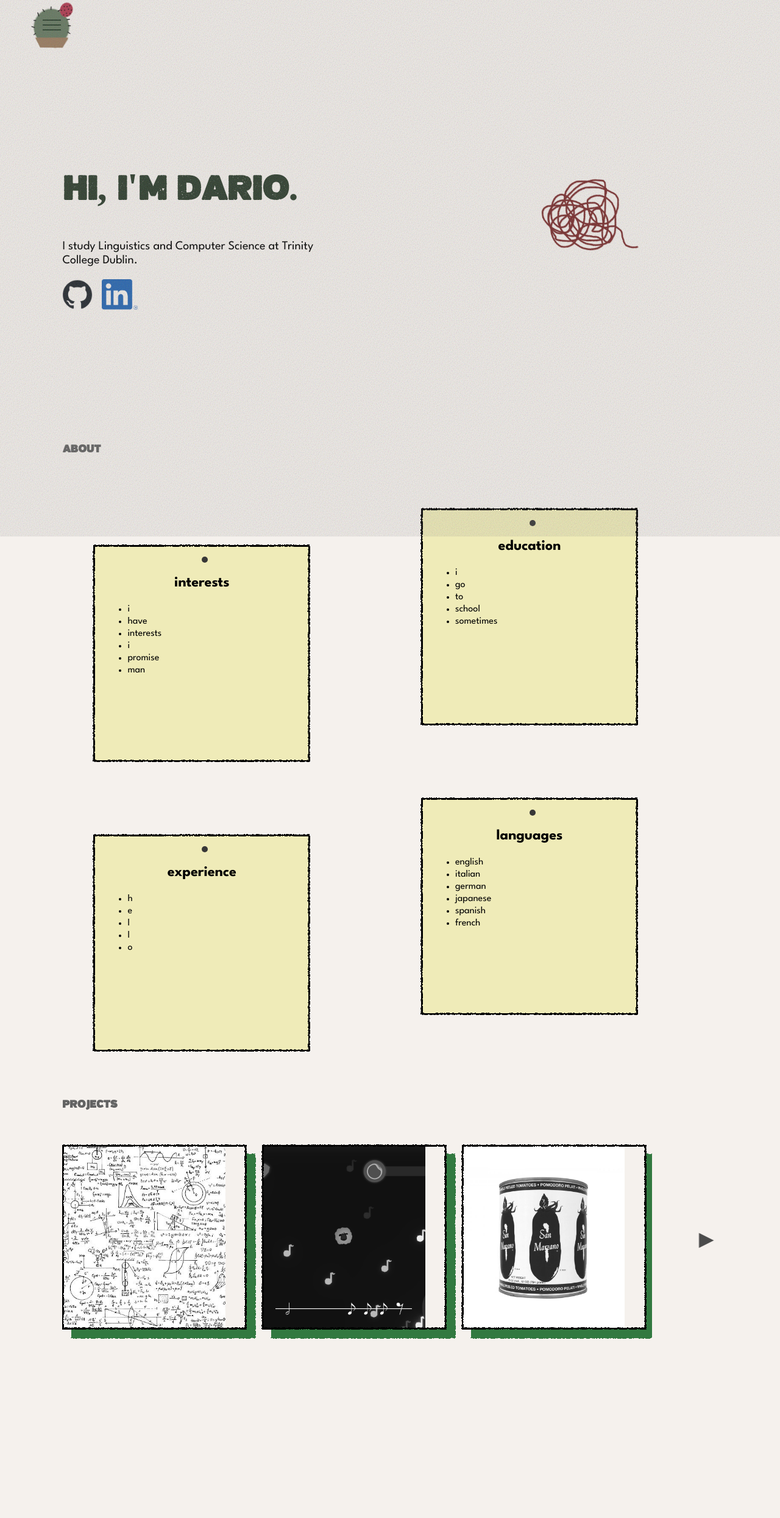
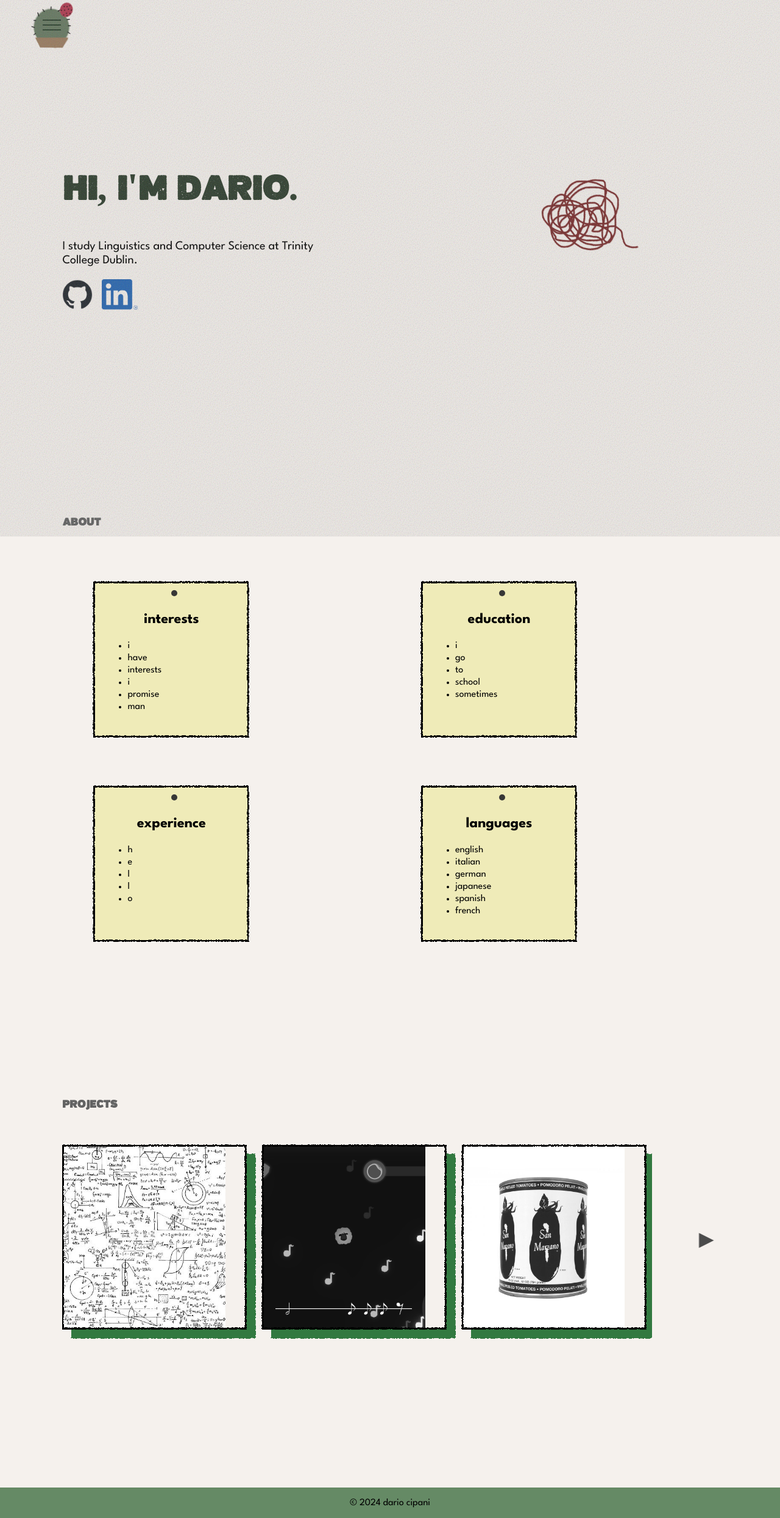
Before and after one commit to Dcipani/portfolio, a React (Create React App) app: page /#home in a window 1280 px wide. Shown: the whole page at 61% size. Before the commit the page ends 2455 px from the top, so only its background shows below. Built offline with nearby package versions, Linux system fonts and the light colour scheme.

Commit message:
trying to draw line in about (and failing) as well as adding footer and other stylistic tweaks

```diff
--- a/src/App.jsx
+++ b/src/App.jsx
@@ -7,6 +7,7 @@ import Navbar from './components/Navbar';
 import Header from './components/Header';
 import Gallery from './components/Gallery';
 import ProjectDetail from './components/ProjectDetail';
+import Footer from './components/Footer';
 
 import './App.scss';
 import AIChef from './images/AI-Chef.png';
@@ -130,11 +131,12 @@ const App = () => {
 
       {/* Modal for project details */}
       {selectedProject !== null && (
-      <ProjectDetail
+        <ProjectDetail
         project={projectData[selectedProject]}
         onClose={() => setSelectedProject(null)}
-      />
-    )}
+        />
+      )}
+      <Footer />
 
       {/* SVG filters */}
       <svg width="0" height="0">
--- a/src/App.scss
+++ b/src/App.scss
@@ -12,6 +12,8 @@ body {
       background-color: $bg-color;
     padding: 0 8vw;
     overflow-x: hidden;
+    overscroll-behavior:none;
+
 
 
   }
--- a/src/components/About/index.jsx
+++ b/src/components/About/index.jsx
@@ -1,4 +1,6 @@
-import React, { useState } from 'react';
+
+
+import React, { useEffect, useRef, useState } from "react";
 import SectionHeader from "../SectionHeader";
 import './style.scss';
 
@@ -10,17 +12,44 @@ const About = () => {
         {title: 'languages', points: ['english', 'italian', 'german', ' japanese', 'spanish', 'french']},
     ]
 
+    const refs = useRef([]);
 
+    useEffect(() => {
+      refs.current.forEach((ref, index) => {
+        if (ref) {
+          console.log(`Ref for card ${index} set to:`, ref);
+        }
+      });
+    }, []);
+
+
+    const [lineCoordinates, setLineCoordinates] = useState({ x1: 0, y1: 0, x2: 0, y2: 0 });
+
+  useEffect(() => {
+    if (refs.current.length >= 2) {
+      const ref1 = refs.current[0].getBoundingClientRect();
+      const ref2 = refs.current[1].getBoundingClientRect();
+
+      const x1 = ref1.x + ref1.width / 2;
+      const y1 = ref1.y + 1000;
+      const x2 = ref2.x + ref2.width / 2;
+      const y2 = ref2.y + 1000;
+
+      setLineCoordinates({ x1, y1, x2, y2 });
+    }
+  }, []);
 
     return (
         <section className='about-section'>
             <SectionHeader title="about" />
             <div className="corkboard">
-                {cards.map((card) => (
+                {cards.map((card, index) => (
 
-                <div className="card-holder">
+                <div key={index} className="card-wrapper">
                     <div className="card">
-                        <div className="card-hole"></div>
+                        <div className="card-hole" key={index}
+                              ref={(el) => (refs.current[index] = el)}
+                        />
                         <div className="card-content">
 
                             <div className="card-title">{card.title}</div>
@@ -35,6 +64,19 @@ const About = () => {
                 </div>
                 ))}
             </div>
+        <svg
+          style={{ position: 'absolute', top: 0, left: 0, width: '100%', height: '100%' }}
+        >
+            <line
+              x1={lineCoordinates.x1}
+              y1={lineCoordinates.y1}
+              x2={lineCoordinates.x2}
+              y2={lineCoordinates.y2}
+              stroke="black"
+              strokeWidth="2"
+            />
+        </svg>
+
         </section>
     )
 
--- a/src/components/About/style.scss
+++ b/src/components/About/style.scss
@@ -1,3 +1,6 @@
+:root {
+  --about-card-size: 255px;
+}
 .corkboard {
   position: relative;
   justify-content: center;
@@ -6,15 +9,15 @@
   display: flex;
   flex-wrap: wrap;
   gap: 20px;
-  row-gap: 100px;
+  row-gap: 60px;
   padding: 40px;
 
-  .card-holder {
+  .card-wrapper {
     position: relative;
-    width: 355px;
-    height: 355px;
-    flex-basis: calc(50% - 20px); // Takes 50% width minus the gap
-    margin-bottom: 20px; // Add space between rows
+    width: 255px;
+    height: 255px;
+    flex-basis: calc(50% - 20px);
+    margin-bottom: 20px;
 
     .card-border {
       position: absolute;
@@ -22,16 +25,16 @@
       left: 0;
       border: 3px solid black;
       filter: url(#wavy);
-      width: 350px;
-      height: 350px;
+      width: 250px;
+      height: 250px;
     }
 
     .card {
-      position: absolute;
+      position: relative;
       top: 2px;
       left: 2px;
-      width: 354px;
-      height: 354px;
+      width: 254px;
+      height: 254px;
       background-color: rgb(239, 235, 184);
       display: flex;
       justify-content: center;
@@ -71,7 +74,5 @@
     }
   }
 
-  .card-holder:nth-child(2n+1) {
-    transform: translateY(60px); // Offset the Y-axis for the second column
-  }
+
 }
--- a/src/components/Footer/index.jsx
+++ b/src/components/Footer/index.jsx
@@ -2,5 +2,9 @@ import React from "react";
 import "./style.scss";
 
 export default function Footer() {
-    return <section className={"footer-section"}></section>;
+    return (
+        <div className="footer">
+            <div className="footer-text">© 2024 dario cipani</div>
+        </div>
+    )
 }
--- a/src/components/Footer/style.scss
+++ b/src/components/Footer/style.scss
@@ -0,0 +1,11 @@
+.footer {
+    background-color: rgb(101, 138, 101);
+    width: 100%;
+    height: 50px;
+    position: absolute;
+    left: 0;
+    display: flex;
+    align-items: center;
+    justify-content: center;
+
+}
```
